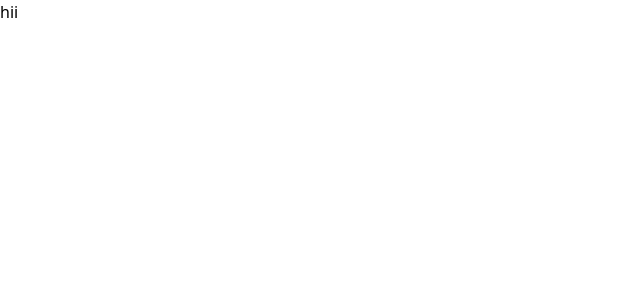
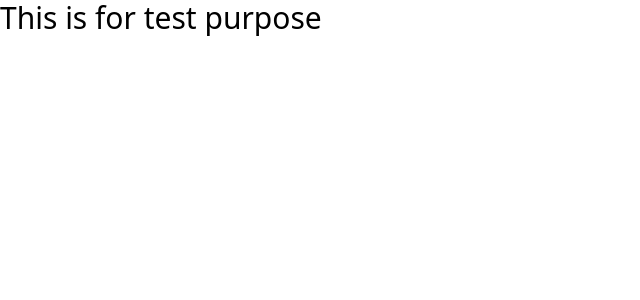
Before and after one commit to Istart-macbell/Library_frontend, a React (Create React App) app: page / in a window 1280 px wide. Shown: the top 300 px of the page, without its empty margins (0-640 px from the left). Built offline with nearby package versions, Linux system fonts and the light colour scheme.

Commit message:
test commit by rishant

```diff
--- a/src/App.js
+++ b/src/App.js
@@ -2,7 +2,8 @@ import './App.css';
 
 function App() {
   return (
-<div>hii</div>
+
+    <h1 className="text-3xl">This is for test purpose</h1>
   );
 }
 
```
